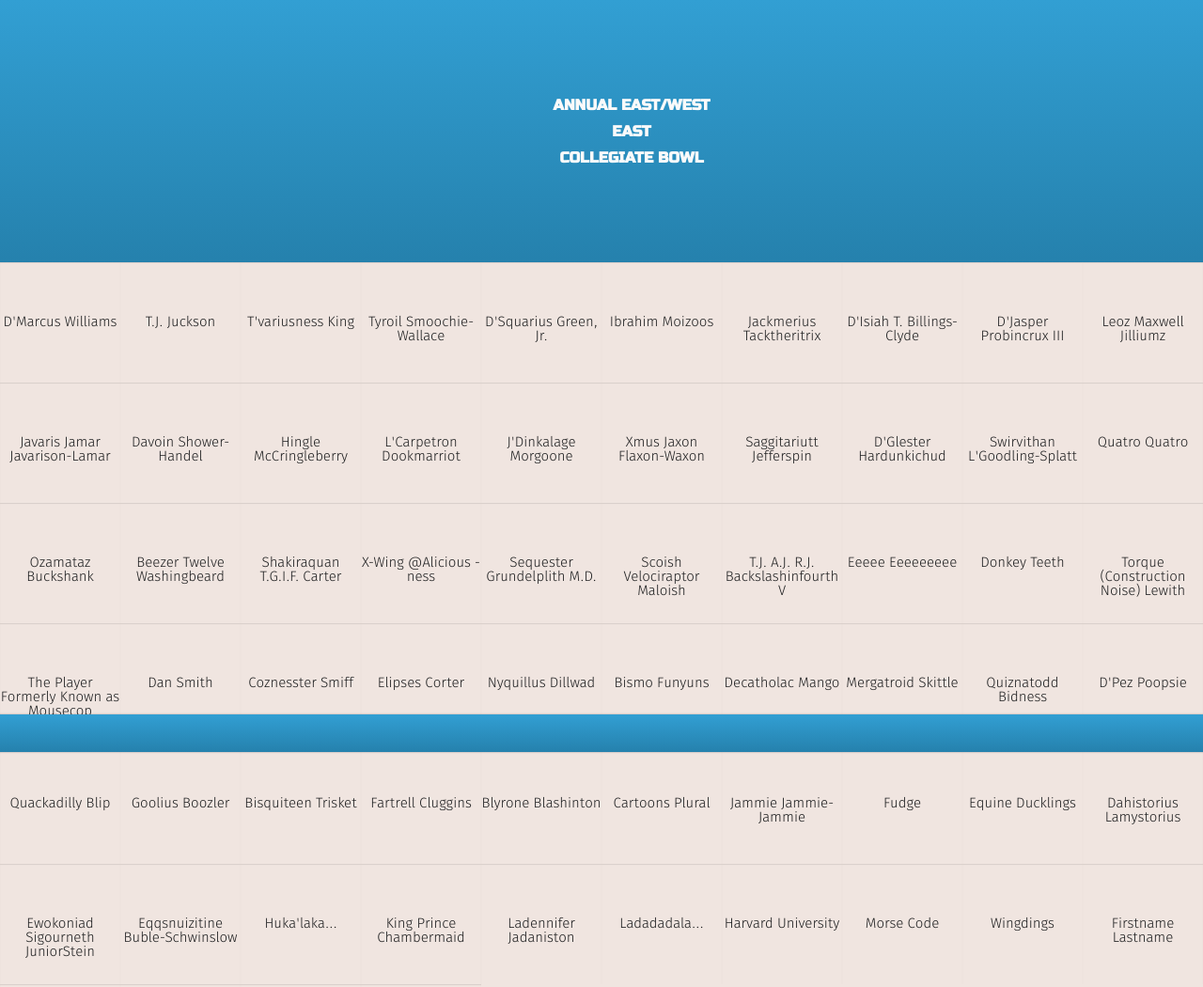
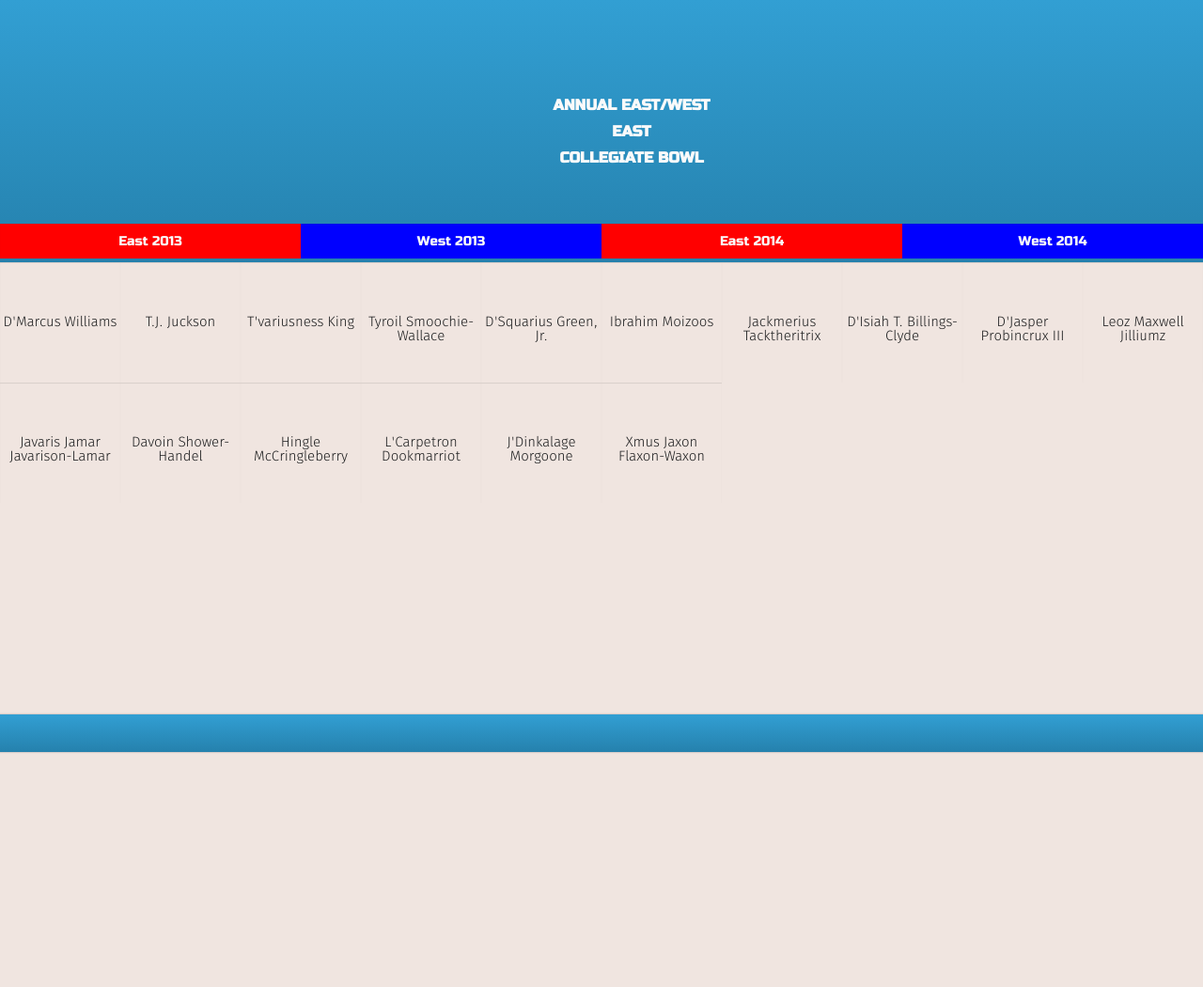
Before and after one commit to ngokevin/ozamataz, a plain HTML site: page index.html in a window 1280 px wide. Shown: the top 1050 px of the page at 94% size. After the commit the page ends 800 px from the top, so only its background shows below. Drawn offline with Linux system fonts and the light colour scheme.

Commit message:
nav for different conferences, styling

```diff
--- a/index.html
+++ b/index.html
@@ -21,10 +21,16 @@
       <p class="middle">east </p>
       <p class="bottom">collegiate bowl</p>
     </div>
+    <menu class="c">
+      <li class="{{ navItem[0] }}"
+          ng-repeat="navItem in soundsNav" ng-click="$parent.activeSounds = navItem[0]">
+        {{ navItem[1] }}
+      </li>
+    </menu>
   </h1>
 
   <div class="sounds">
-    <a class="sound" ng-repeat="sound in sounds" ng-click="play($event)">
+    <a class="sound" ng-repeat="sound in sounds[activeSounds]" ng-click="play($event)">
       <span>{{ sound[0] }}</span>
       <audio src="{{ 'media/snd/wav/' + sound[1] + '.wav' }}" preload="auto"></audio>
     </a>
--- a/media/css/base.scss
+++ b/media/css/base.scss
@@ -9,6 +9,9 @@ $highlight: rgb(252, 143, 42);
 $light-text-color: rgb(250, 250, 250);
 $shadow: rgba(10, 10, 10, .1);
 $text-color: #1d1e1f;
+
+$east: red;
+$west: blue;
 
 .c {
     @include clearfix;
@@ -36,7 +39,7 @@ h1 {
     font-size: 24px;
     font-weight: bold;
     margin: 0;
-    padding: 2% 0 2% 5%;
+    padding: 2% 0 14% 5%;
     position: relative;
     text-align: center;
 
@@ -49,6 +52,37 @@ h1 {
 
         p {
             text-transform: uppercase;
+        }
+    }
+    menu {
+        bottom: 5%;
+        font-size: 14px;
+        font-weight: normal;
+        display: inline-block;
+        left: 0;
+        margin: 0 auto;
+        margin-bottom: -10px;
+        padding-left: 0;
+        position: absolute;
+        right: 0;
+        text-align: center;
+        width: 100%;
+
+        li {
+            @include box-shadow(inset 0 1px 1px $shadow);
+            cursor: pointer;
+            display: inline;
+            float: left;
+            list-decoration: none;
+            padding: 10px 0;
+            width: 25%;
+
+            &.east2013, &.east2014 {
+                background: $east;
+            }
+            &.west2013, &.west2014 {
+                background: $west;
+            }
         }
     }
 }
--- a/media/js/app.js
+++ b/media/js/app.js
@@ -2,8 +2,16 @@ angular.module('OzamatazApp', ['ngTouch'])
 
 
 .controller('MainCtrl', ['$scope', function($scope) {
-    $scope.sounds = [
+    $scope.activeSounds = 'east2013';
+    $scope.soundsNav = [
+        ['east2013', 'East 2013'],
+        ['west2013', 'West 2013'],
+        ['east2014', 'East 2014'],
+        ['west2014', 'West 2014'],
+    ];
+    $scope.sounds = {
         // Name, file name.
+        east2013: [
             ["D'Marcus Williams", '01_dmarcus'],
             ["T.J. Juckson", '02_tj'],
             ["T'variusness King", '03_king'],
@@ -20,7 +28,9 @@ angular.module('OzamatazApp', ['ngTouch'])
             ["L'Carpetron Dookmarriot", '14_lcarpetron'],
             ["J'Dinkalage Morgoone", '15_jdinkalage'],
             ["Xmus Jaxon Flaxon-Waxon", '16_xmus'],
+        ],
 
+        west2013: [
             ["Saggitariutt Jefferspin", '17_saggitariutt'],
             ["D'Glester Hardunkichud", '18_hardunkichud'],
             ["Swirvithan L'Goodling-Splatt", '19_splatt'],
@@ -37,7 +47,9 @@ angular.module('OzamatazApp', ['ngTouch'])
             ["Torque (Construction Noise) Lewith", '30_torque'],
             ["The Player Formerly Known as Mousecop", '31_mousecop'],
             ["Dan Smith", '32_dansmith'],
+        ],
 
+        east2014: [
             ["Coznesster Smiff", '33_smiff'],
             ["Elipses Corter", '34_elipses'],
             ["Nyquillus Dillwad", '35_dillwad'],
@@ -54,7 +66,9 @@ angular.module('OzamatazApp', ['ngTouch'])
             ["Cartoons Plural", '46_cartoons'],
             ["Jammie Jammie-Jammie", '47_jammie'],
             ["Fudge", '48_fudge'],
+        ],
 
+        west2014: [
             ["Equine Ducklings", '49_equines'],
             ["Dahistorius Lamystorius", '50_dahistorius'],
             ["Ewokoniad Sigourneth JuniorStein", '51_ewok'],
@@ -71,7 +85,8 @@ angular.module('OzamatazApp', ['ngTouch'])
             ["Sque...eps", '63_sque10ps'],
             ["Benedict Cumberbatch", '64_benedict'],
             ["A.A. Ron Balakay", '65_aaron'],
-    ];
+        ]
+    };
 
     $scope.play = function(e) {
         var $target = $(e.target);
```
Also changed, not shown: media/css/base.css. Lines whose indentation alone changed are shown as unchanged.
